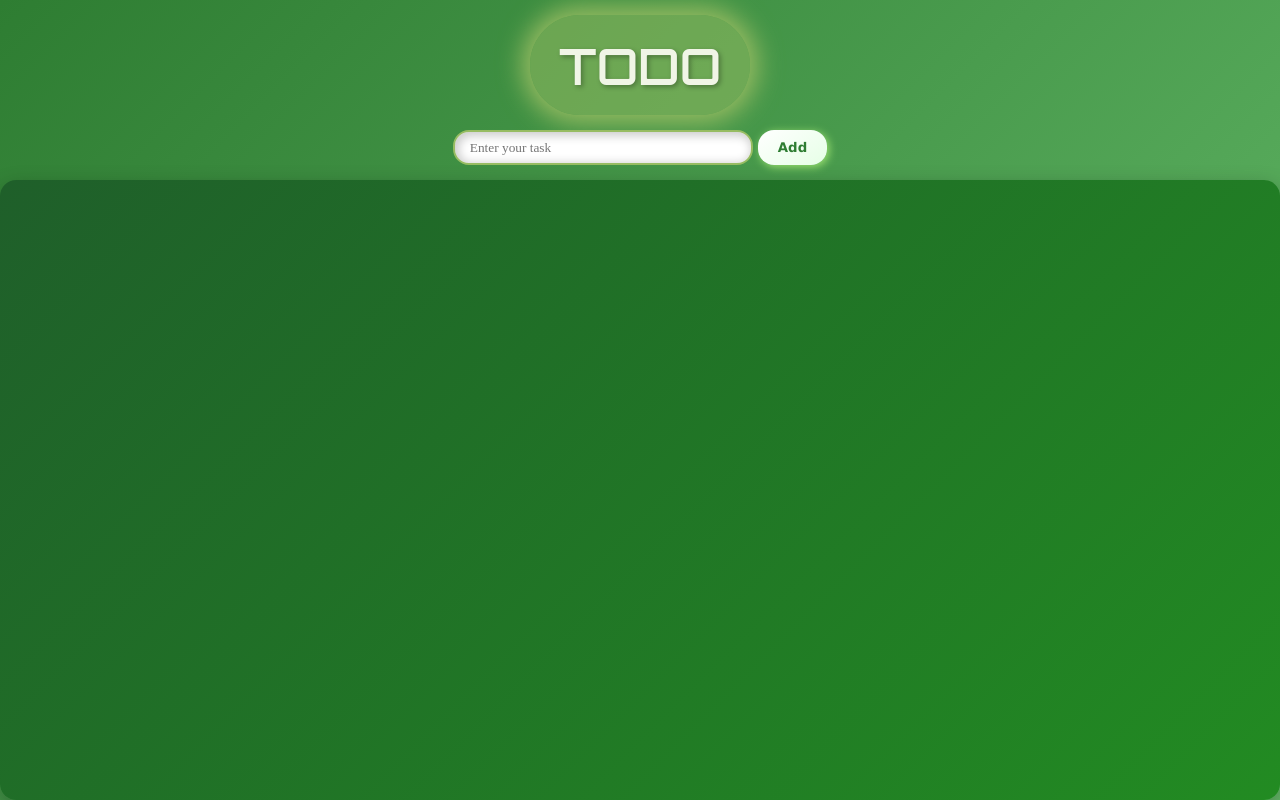
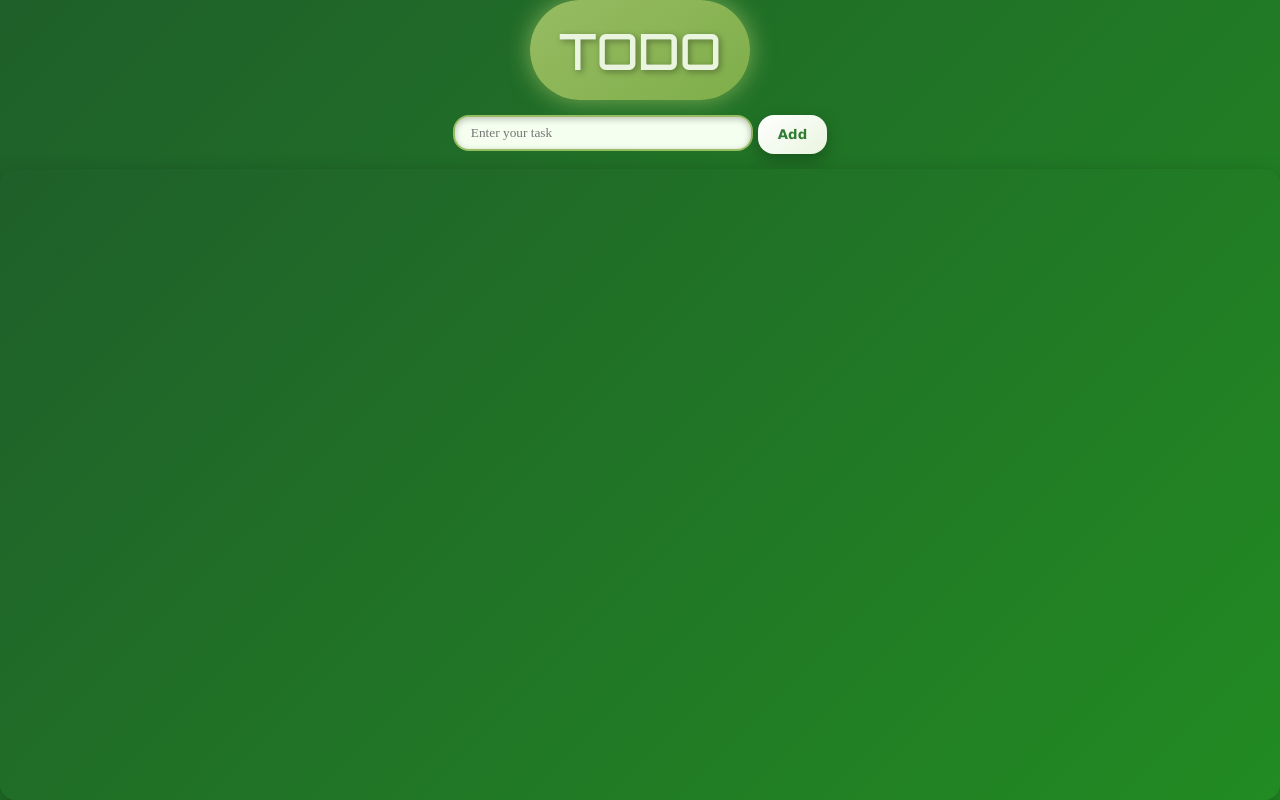
Before and after one commit to alibalti9/redux_todo_final, a React (Create React App) app: page / in a window 1280 px wide. Built offline with nearby package versions, Linux system fonts and the light colour scheme; a web font is replaced by a local one.

Commit message:
Refactor App.css for improved styling and cleanup
Updated various styles for scrollbar, body, input, logo, button, and text elements. Removed unused styles and adjusted gradients and shadows for improved aesthetics.

```diff
--- a/src/App.css
+++ b/src/App.css
@@ -4,32 +4,33 @@
   box-sizing: border-box;
 }
 
+/* Scrollbar */
 ::-webkit-scrollbar {
   width: 10px;
-  overflow: auto;
 }
 
 ::-webkit-scrollbar-track {
-  box-shadow: inset 0 0 5px rgba(0,0,0,0.2);
+  box-shadow: inset 0 0 6px rgba(0,0,0,0.25);
   border-radius: 10px;
 }
 
 ::-webkit-scrollbar-thumb {
   border-radius: 10px;
-  background: linear-gradient(180deg, #97BC62, #5A7D32);
+  background: linear-gradient(180deg, #97BC62, #6f9c3a);
 }
 
 ::-webkit-scrollbar-thumb:hover {
-  background: linear-gradient(180deg, #96bc62b7, #4a6528);
+  background: linear-gradient(180deg, #a6cc6f, #5f8c30);
 }
 
+/* Base */
 body{
-  background: linear-gradient(135deg, #2e7d32, #66bb6a);
-  color: #F0F5E6;
-  font-family: 'Verdana', Geneva, Tahoma, sans-serif;
-  transition: background 0.5s ease, color 0.5s ease;
+  background: linear-gradient(135deg, #1f5f2a, forestgreen);
+  color: #eaf5df;
+  font-family: Verdana, Geneva, Tahoma, sans-serif;
 }
 
+/* Input */
 input{
   border-radius: 16px;
   border: 2px solid #97BC62;
@@ -37,19 +38,20 @@ input{
   flex-grow: 1;
   width: 100%;
   max-width: 300px;
-  padding: 7px 15px;
+  padding: 8px 16px;
   font-family: cursive;
-  height: 35px;
-  box-shadow: inset rgba(0,0,0,0.2) 2px 2px 10px 2px;
-  transition: all 0.3s ease;
+  height: 36px;
+  background-color: #f5fff0;
+  box-shadow: inset 0 2px 6px rgba(0,0,0,0.25);
+  transition: border 0.25s ease, box-shadow 0.25s ease;
 }
 
 input:focus{
   outline: none;
-  border-color: #5A7D32;
-  box-shadow: 0 0 8px #97BC62;
+  box-shadow: 0 0 0 2px rgba(151,188,98,0.4);
 }
 
+/* Header + logo */
 .header{
   display: flex;
   width: 100%;
@@ -59,48 +61,47 @@ input:focus{
 
 .logo{
   width: 220px;
-  margin-top: 15px;
   height: 100px;
-  background-color: rgba(150,188,98,0.52);
+  background: linear-gradient(145deg, #97BC62, #7fae4a);
   display: flex;
   justify-content: center;
   align-items: center;
   border-radius: 250px;
-  box-shadow: 0px 0px 25px 8px #97BC62;
-  transition: transform 0.3s ease, box-shadow 0.3s ease;
+  box-shadow: 0 0 25px rgba(151,188,98,0.8);
+  transition: transform 0.3s ease;
 }
 
 .logo:hover{
-  transform: scale(1.05);
-  box-shadow: 0px 0px 30px 12px #97BC62;
+  transform: scale(1.04);
 }
 
+/* Button */
 button{
   height: 145px;
-  color: #2e7d32;
   margin-left: 5px;
-  padding: 10px 20px;
+  padding: 12px 20px;
   border-radius: 16px;
   border: none;
-  box-shadow: 2px 2px 8px rgba(191, 255, 128, 0.7);
-  background: linear-gradient(145deg, #ffffff, #e6ffe6);
+  background: linear-gradient(145deg, #ffffff, #e9f5df);
+  color: #2e7d32;
   font-family: Verdana, Geneva, Tahoma, sans-serif;
-  font-weight: bold;
+  font-weight: 600;
   cursor: pointer;
-  transition: all 0.3s ease;
+  box-shadow: 0 6px 16px rgba(0,0,0,0.25);
+  transition: transform 0.25s ease, box-shadow 0.25s ease;
 }
 
 button:hover{
-  transform: translateY(-5px);
-  box-shadow: 2px 8px 20px rgba(191, 255, 128, 0.9);
-  background: linear-gradient(145deg, #f0fff0, #d0ffd0);
+  transform: translateY(-3px);
+  box-shadow: 0 10px 22px rgba(0,0,0,0.35);
 }
 
+/* Text */
 h1{
   font-family: "Orbitron", sans-serif;
-  font-weight: 600;
+  font-weight: 500;
   font-size: 50px;
-  text-shadow: 2px 2px 5px rgba(0,0,0,0.3);
+  text-shadow: 2px 2px 6px rgba(0,0,0,0.35);
 }
 
 .App {
@@ -114,14 +115,13 @@ h1{
 
 .result{
   display: flex;
-  flex-direction: row;
   justify-content: center;
   align-items: center;
 }
 
 button, h1{
+  width: fit-content;
   height: fit-content;
-  width: fit-content;
 }
 
 form{
@@ -131,44 +131,3 @@ form{
 .hiddenButton{
   display: none;
 }
-
-.App-logo {
-  height: 40vmin;
-  pointer-events: none;
-}
-
-@media (prefers-reduced-motion: no-preference) {
-  .App-logo {
-    animation: App-logo-spin infinite 20s linear;
-  }
-}
-
-.App-header {
-  background-color: #1b1f24;
-  min-height: 100vh;
-  display: flex;
-  flex-direction: column;
-  align-items: center;
-  justify-content: center;
-  font-size: calc(10px + 2vmin);
-  color: #F0F5E6;
-}
-
-.App-link {
-  color: #61dafb;
-  text-decoration: none;
-  transition: color 0.3s ease;
-}
-
-.App-link:hover{
-  color: #21a1f1;
-}
-
-@keyframes App-logo-spin {
-  from {
-    transform: rotate(0deg);
-  }
-  to {
-    transform: rotate(360deg);
-  }
-}
```
